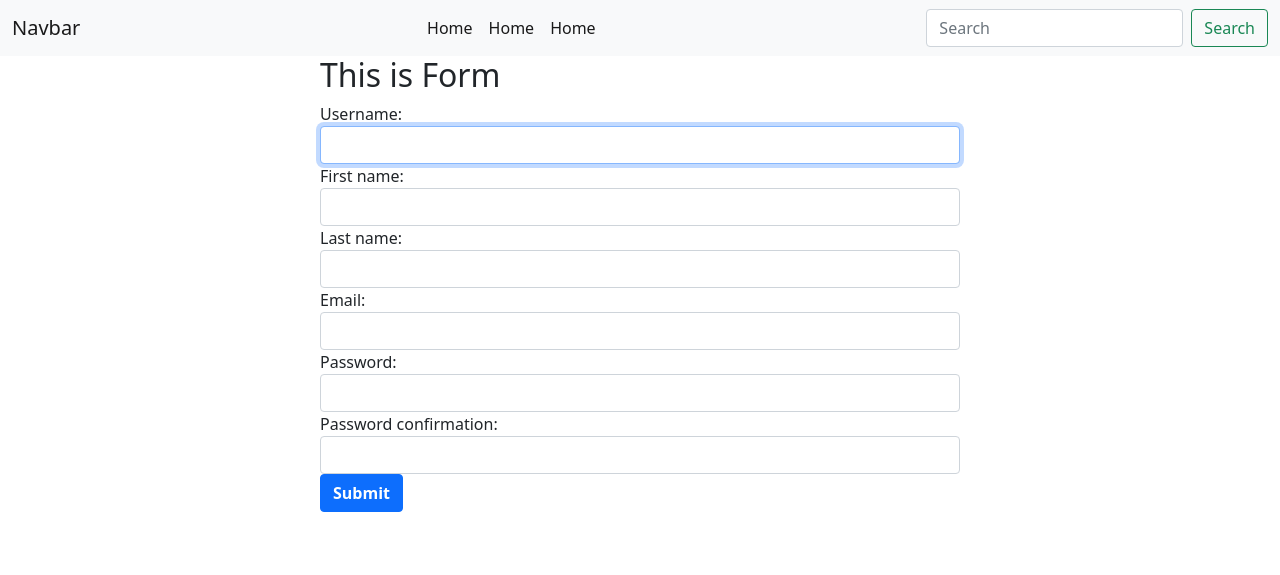
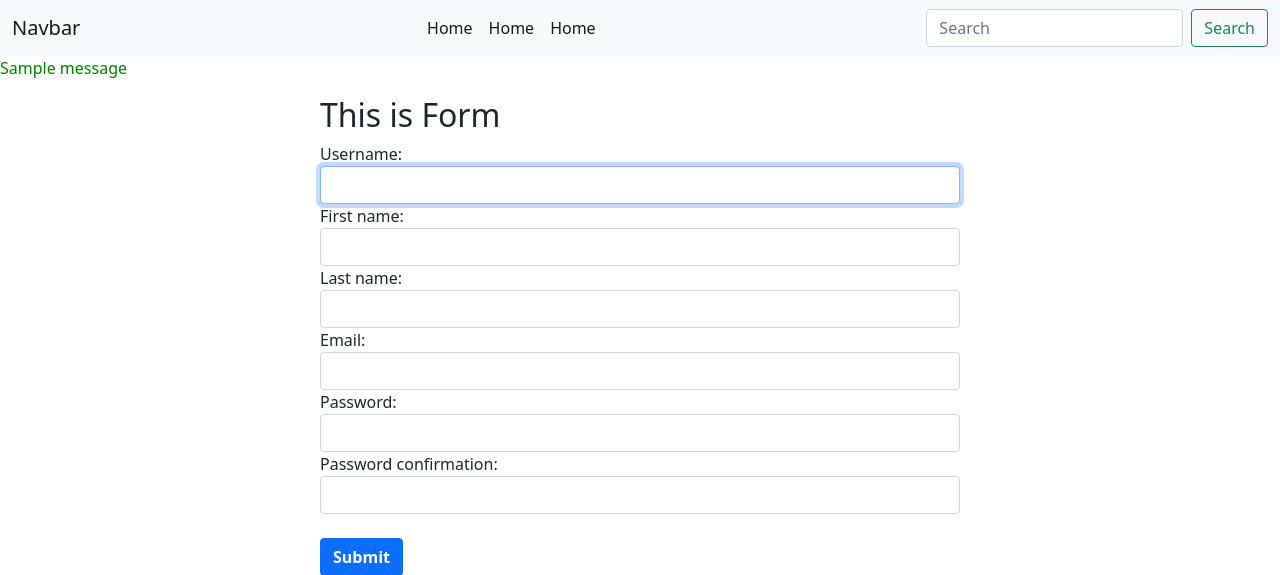
Before and after one commit to Swapno963/Authentication_-Authorization_practice, a Django app: page / in a window 1280 px wide. Shown: the top 575 px of the page. Run offline with Django 4.2, Linux system fonts and the light colour scheme; one stand-in notice (Sample message) is shown; some libraries are stand-ins or nearby versions.

Commit message:
3 type of message given after creating user and thos text colored in diffrent way

```diff
--- a/first_app/templates/home.html
+++ b/first_app/templates/home.html
@@ -1,7 +1,27 @@
 {% extends "base.html" %}
 {%load crispy_forms_tags%}
 
+
 {% block body %}
+<style>
+    .success{
+        color: green;
+    }
+    .warning{
+        color:red;
+    }
+    .info{
+        clor:gray;
+    }
+</style>
+
+    {% if messages%}
+        {% for m in messages %}
+            <p {% if m.tags %} class="{{m.tags}}" {% endif%}>{{m}}</p>
+
+        {% endfor %}
+    {% endif %}
+
     <form method='post' style='width:50%; margin:auto;' novalidate>
         {% comment %} novalidate stops html to validate {% endcomment %}
         <h2>This is Form</h2>
@@ -12,6 +32,7 @@
             {{fm}} <!-- This is input box -->
             {{fm.errors | striptags}} <!-- If user don't follow rules then it gives errors-->
         {% endfor %}
+        <br>
         <input class='btn btn-primary fw-bold' type="submit" value="Submit">
     </form>
 {% endblock body %}
--- a/first_app/views.py
+++ b/first_app/views.py
@@ -1,12 +1,17 @@
 from django.shortcuts import render
 from .forms import RegisterForm
+from django.contrib import messages
 # Create your views here.
 def home(request):
     print(request.POST)
     if request.method == 'POST':
         form = RegisterForm(request.POST)
         if form.is_valid():
-            form.save(commit=False)
+            messages.success(request, 'Account Created Successfully')
+            messages.warning(request, 'Account Created Successfully, Warning')
+            messages.info(request, 'Account Created Successfully, Info')
+
+            form.save()
     else:
         form = RegisterForm()
     return render(request,'home.html', {'form':form})
```
Also changed, not shown: db.sqlite3.
